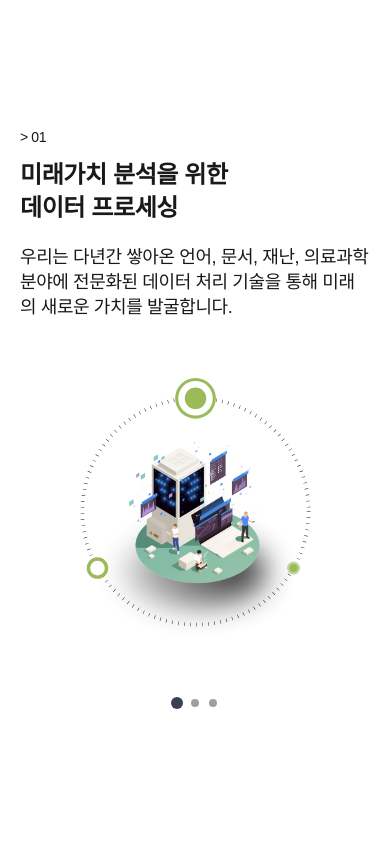
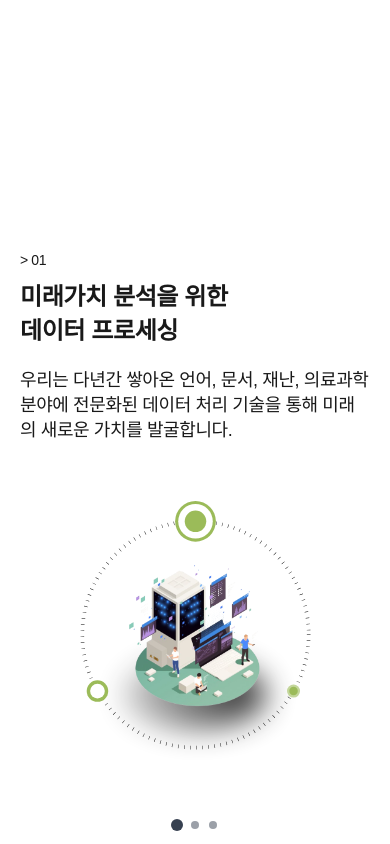
Before and after one commit to YongMinMax/waveware, a Next.js app: page / in a window 390 px wide. Shown: the part 1560-2404 px from the top of the page. Built offline with nearby package versions, Linux system fonts and the light colour scheme; a web font is replaced by a local one.

Commit message:
2025.04.14. CHH - mod) main company position center

```diff
--- a/src/potato/components/companyLongScrollPage.tsx
+++ b/src/potato/components/companyLongScrollPage.tsx
@@ -17,7 +17,7 @@ const CompanyLongScrollPage = () => {
       <div className={`hidden md:block`}>
         <CompanyLongScrollPage_DeskTop />
       </div>
-      <div className={`block md:hidden`}>
+      <div className={`flex items-center justify-center md:hidden min-h-screen `}>
         <CompanyLongScrollPage_Mobile />
       </div>
     </>
@@ -209,7 +209,7 @@ const CompanyLongScrollPage_Mobile = () => {
     }
   };
   return (
-    <div className={`mx-[18px]`}>
+    <div className={`mx-[18px] `}>
       <div className="Mobile-area w-full relative overflow-hidden max-w-[350px] mx-auto   ">
         <motion.div
           ref={containerRef}
```
